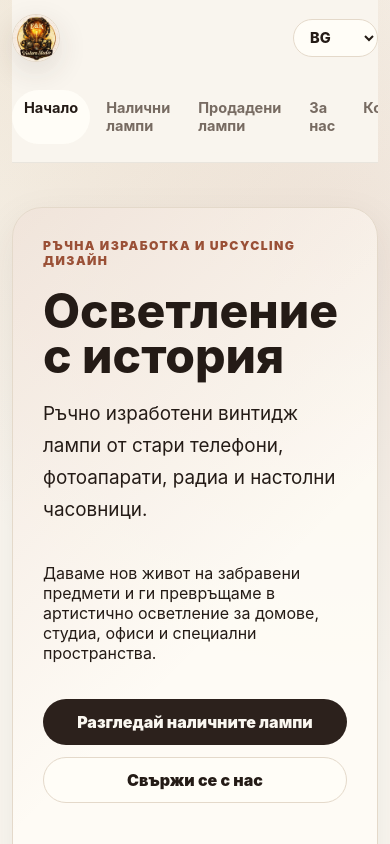
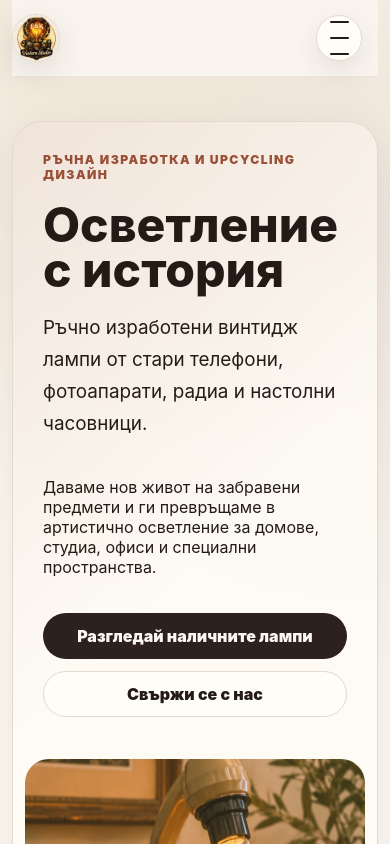
Before and after one commit to JinksSs91/hello-react-site, a React (Vite) app: page / in a window 390 px wide. Shown: the top 844 px of the page. Built offline with nearby package versions, Linux system fonts and the light colour scheme.

Commit message:
Add mobile hamburger menu

```diff
--- a/src/App.css
+++ b/src/App.css
@@ -76,6 +76,91 @@
   color: var(--ink);
   font: inherit;
   font-weight: 800;
+}
+
+.menu-toggle,
+.mobile-menu {
+  display: none;
+}
+
+.menu-toggle {
+  width: 46px;
+  height: 46px;
+  align-items: center;
+  justify-content: center;
+  gap: 5px;
+  padding: 0;
+  border: 1px solid var(--line);
+  border-radius: 999px;
+  background: var(--surface);
+  color: var(--ink);
+  box-shadow: 0 10px 24px rgba(56, 44, 36, 0.1);
+  cursor: pointer;
+}
+
+.menu-toggle span {
+  display: block;
+  width: 19px;
+  height: 2px;
+  border-radius: 999px;
+  background: currentColor;
+}
+
+.mobile-menu {
+  position: absolute;
+  top: calc(100% + 10px);
+  right: 0;
+  left: 0;
+  gap: 18px;
+  padding: 16px;
+  border: 1px solid var(--line);
+  border-radius: 22px;
+  background: var(--surface);
+  box-shadow: var(--shadow-soft);
+  backdrop-filter: blur(18px);
+}
+
+.mobile-nav {
+  display: grid;
+  gap: 6px;
+}
+
+.mobile-nav a {
+  padding: 13px 14px;
+  border-radius: 14px;
+  color: var(--muted);
+  font-weight: 900;
+  text-decoration: none;
+}
+
+.mobile-nav a:hover,
+.mobile-nav a.active {
+  background: rgba(154, 80, 54, 0.1);
+  color: var(--ink);
+}
+
+.mobile-language-select {
+  display: flex;
+  align-items: center;
+  justify-content: space-between;
+  gap: 14px;
+  padding: 12px 14px;
+  border: 1px solid var(--line);
+  border-radius: 16px;
+  background: var(--surface);
+  color: var(--muted);
+  font-size: 0.91rem;
+  font-weight: 900;
+}
+
+.mobile-language-select select {
+  min-width: 78px;
+  padding: 8px 30px 8px 12px;
+  border: 1px solid var(--line);
+  border-radius: 999px;
+  background: rgba(250, 247, 240, 0.9);
+  color: var(--ink);
+  font: inherit;
 }
 
 .page {
@@ -540,19 +625,25 @@
 
 @media (max-width: 900px) {
   .site-header {
-    grid-template-columns: auto 1fr;
+    grid-template-columns: auto 1fr auto;
+    gap: 16px;
   }
 
   .site-nav {
-    grid-column: 1 / -1;
-    order: 3;
-    justify-content: flex-start;
-    overflow-x: auto;
-    padding-bottom: 4px;
+    display: none;
   }
 
   .language-select {
+    display: none;
+  }
+
+  .menu-toggle {
+    display: inline-grid;
     justify-self: end;
+  }
+
+  .mobile-menu.open {
+    display: grid;
   }
 
   .info-grid,
--- a/src/App.jsx
+++ b/src/App.jsx
@@ -1,4 +1,4 @@
-import { useEffect, useState } from 'react'
+import { useEffect, useRef, useState } from 'react'
 import logoImage from './assets/vintara-logo.jpg'
 import phoneLamp01 from './assets/products/retro-telephone-lamp-01.jpg'
 import phoneLamp02 from './assets/products/retro-telephone-lamp-02.jpg'
@@ -285,6 +285,8 @@ function App() {
   const initialRoute = getRouteFromPath(window.location.pathname)
   const [language, setLanguage] = useState(initialRoute.language)
   const [page, setPage] = useState(initialRoute.page)
+  const [isMenuOpen, setIsMenuOpen] = useState(false)
+  const headerRef = useRef(null)
   const copy = content[language]
 
   useEffect(() => {
@@ -302,11 +304,23 @@ function App() {
     window.scrollTo({ top: 0, left: 0, behavior: 'auto' })
   }, [page, language])
 
+  useEffect(() => {
+    function handlePointerDown(event) {
+      if (!headerRef.current?.contains(event.target)) {
+        setIsMenuOpen(false)
+      }
+    }
+
+    document.addEventListener('pointerdown', handlePointerDown)
+    return () => document.removeEventListener('pointerdown', handlePointerDown)
+  }, [])
+
   function navigateTo(href) {
     window.history.pushState({}, '', href)
     const nextRoute = getRouteFromPath(window.location.pathname)
     setLanguage(nextRoute.language)
     setPage(nextRoute.page)
+    setIsMenuOpen(false)
   }
 
   function handleLanguageChange(event) {
@@ -315,7 +329,7 @@ function App() {
 
   return (
     <div className="site-shell">
-      <header className="site-header">
+      <header className="site-header" ref={headerRef}>
         <a
           className="brand-logo"
           href={pages.home[language]}
@@ -355,6 +369,56 @@ function App() {
             <option value="en">EN</option>
           </select>
         </label>
+
+        <button
+          className="menu-toggle"
+          type="button"
+          aria-label={
+            isMenuOpen
+              ? language === 'bg' ? 'Затвори меню' : 'Close menu'
+              : language === 'bg' ? 'Отвори меню' : 'Open menu'
+          }
+          aria-expanded={isMenuOpen}
+          aria-controls="mobile-menu"
+          onClick={() => setIsMenuOpen((isOpen) => !isOpen)}
+        >
+          <span></span>
+          <span></span>
+          <span></span>
+        </button>
+
+        <div
+          className={`mobile-menu ${isMenuOpen ? 'open' : ''}`}
+          id="mobile-menu"
+        >
+          <nav className="mobile-nav" aria-label="Mobile navigation">
+            {['home', 'available', 'sold', 'about', 'contacts'].map((navPage) => (
+              <a
+                className={page === navPage || (page === 'product' && navPage === 'available') ? 'active' : ''}
+                key={navPage}
+                href={pages[navPage][language]}
+                onClick={(event) => {
+                  event.preventDefault()
+                  navigateTo(pages[navPage][language])
+                }}
+              >
+                {copy.nav[navPage]}
+              </a>
+            ))}
+          </nav>
+
+          <label className="mobile-language-select">
+            <span>{copy.languageLabel}</span>
+            <select
+              value={language}
+              onChange={handleLanguageChange}
+              aria-label={copy.languageLabel}
+            >
+              <option value="bg">BG</option>
+              <option value="en">EN</option>
+            </select>
+          </label>
+        </div>
       </header>
 
       <main>
```
